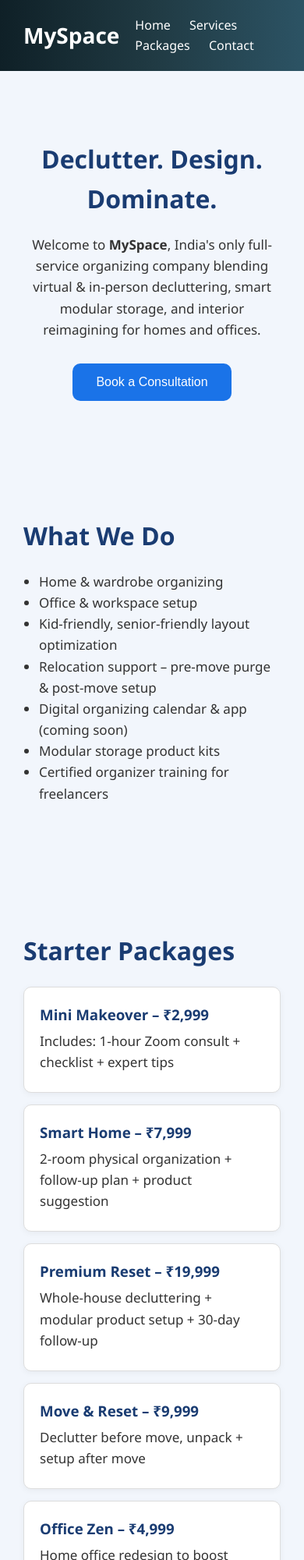
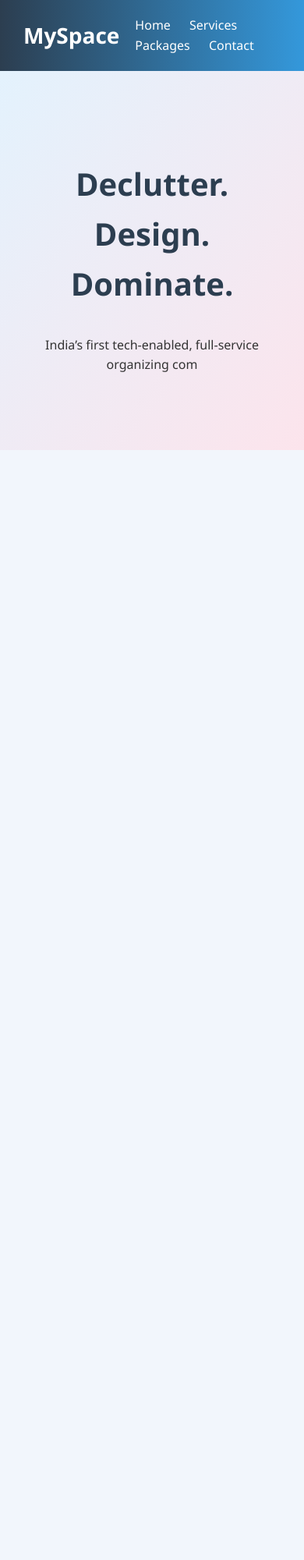
Before and after one commit to ShreyasBhatkal/MySpace, a plain HTML site: page index.html in a window 390 px wide. Shown: the top 2000 px of the page at 78% size. After the commit the page ends 844 px from the top, so only its background shows below. Drawn offline with Linux system fonts and the light colour scheme.

Commit message:
Add files via upload

```diff
--- a/index.html
+++ b/index.html
@@ -14,7 +14,7 @@
     }
 
     header {
-      background: linear-gradient(to right, #0f2027, #203a43, #2c5364);
+      background: linear-gradient(to right, #2c3e50, #3498db);
       color: #fff;
       padding: 20px 30px;
       display: flex;
@@ -43,7 +43,7 @@
     .section h2 {
       font-size: 32px;
       margin-bottom: 20px;
-      color: #1a3c72;
+      color: #2c3e50;
     }
 
     .section p, li {
@@ -51,7 +51,14 @@
     }
 
     .hero {
+      background: linear-gradient(to bottom right, #e3f2fd, #fce4ec);
       text-align: center;
+      padding: 80px 30px;
+    }
+
+    .hero h2 {
+      font-size: 40px;
+      color: #2c3e50;
     }
 
     .cta {
@@ -73,7 +80,7 @@
     }
 
     footer {
-      background: #222;
+      background: #2c3e50;
       color: #ccc;
       text-align: center;
       padding: 20px;
@@ -81,21 +88,35 @@
     }
 
     .package-box {
-      background: #fff;
-      border: 1px solid #ddd;
-      border-radius: 10px;
+      background: #ffffff;
+      border: 2px solid #e1e1e1;
+      border-radius: 12px;
       padding: 20px;
       margin: 15px 0;
-      box-shadow: 0 2px 8px rgba(0,0,0,0.05);
+      box-shadow: 0 4px 10px rgba(0,0,0,0.07);
+      transition: transform 0.3s ease;
+    }
+
+    .package-box:hover {
+      transform: scale(1.02);
+      box-shadow: 0 8px 18px rgba(0,0,0,0.1);
     }
 
     .package-box h3 {
       margin: 0;
-      color: #1a3c72;
+      color: #2980b9;
     }
 
     .package-box p {
       margin: 5px 0;
+    }
+
+    .highlight {
+      background: #d1ecf1;
+      padding: 15px;
+      border-left: 5px solid #17a2b8;
+      border-radius: 6px;
+      margin-bottom: 20px;
     }
   </style>
 </head>
@@ -111,66 +132,6 @@
     </nav>
   </header>
 
-  <section class="section hero">
+  <section class="hero">
     <h2>Declutter. Design. Dominate.</h2>
-    <p>Welcome to <strong>MySpace</strong>, India's only full-service organizing company blending virtual & in-person decluttering, smart modular storage, and interior reimagining for homes and offices.</p>
-    <div class="cta">
-      <button onclick="alert('Booking coming soon!')">Book a Consultation</button>
-    </div>
-  </section>
-
-  <section class="section" id="services">
-    <h2>What We Do</h2>
-    <ul>
-      <li>Home & wardrobe organizing</li>
-      <li>Office & workspace setup</li>
-      <li>Kid-friendly, senior-friendly layout optimization</li>
-      <li>Relocation support – pre-move purge & post-move setup</li>
-      <li>Digital organizing calendar & app (coming soon)</li>
-      <li>Modular storage product kits</li>
-      <li>Certified organizer training for freelancers</li>
-    </ul>
-  </section>
-
-  <section class="section" id="packages">
-    <h2>Starter Packages</h2>
-
-    <div class="package-box">
-      <h3>Mini Makeover – ₹2,999</h3>
-      <p>Includes: 1-hour Zoom consult + checklist + expert tips</p>
-    </div>
-
-    <div class="package-box">
-      <h3>Smart Home – ₹7,999</h3>
-      <p>2-room physical organization + follow-up plan + product suggestion</p>
-    </div>
-
-    <div class="package-box">
-      <h3>Premium Reset – ₹19,999</h3>
-      <p>Whole-house decluttering + modular product setup + 30-day follow-up</p>
-    </div>
-
-    <div class="package-box">
-      <h3>Move & Reset – ₹9,999</h3>
-      <p>Declutter before move, unpack + setup after move</p>
-    </div>
-
-    <div class="package-box">
-      <h3>Office Zen – ₹4,999</h3>
-      <p>Home office redesign to boost focus, productivity & style</p>
-    </div>
-  </section>
-
-  <section class="section" id="contact">
-    <h2>Get In Touch</h2>
-    <p>📧 Email: hello@myspaceindia.in</p>
-    <p>📍 Locations: Bengaluru, Mumbai, Delhi (expanding)</p>
-    <p>📲 Instagram: @myspace.india | Coming soon: MySpace mobile app</p>
-  </section>
-
-  <footer>
-    © 2025 MySpace. Built with love for clutter-free living.
-  </footer>
-
-</body>
-</html>
+    <p>India’s first tech-enabled, full-service organizing com
```
